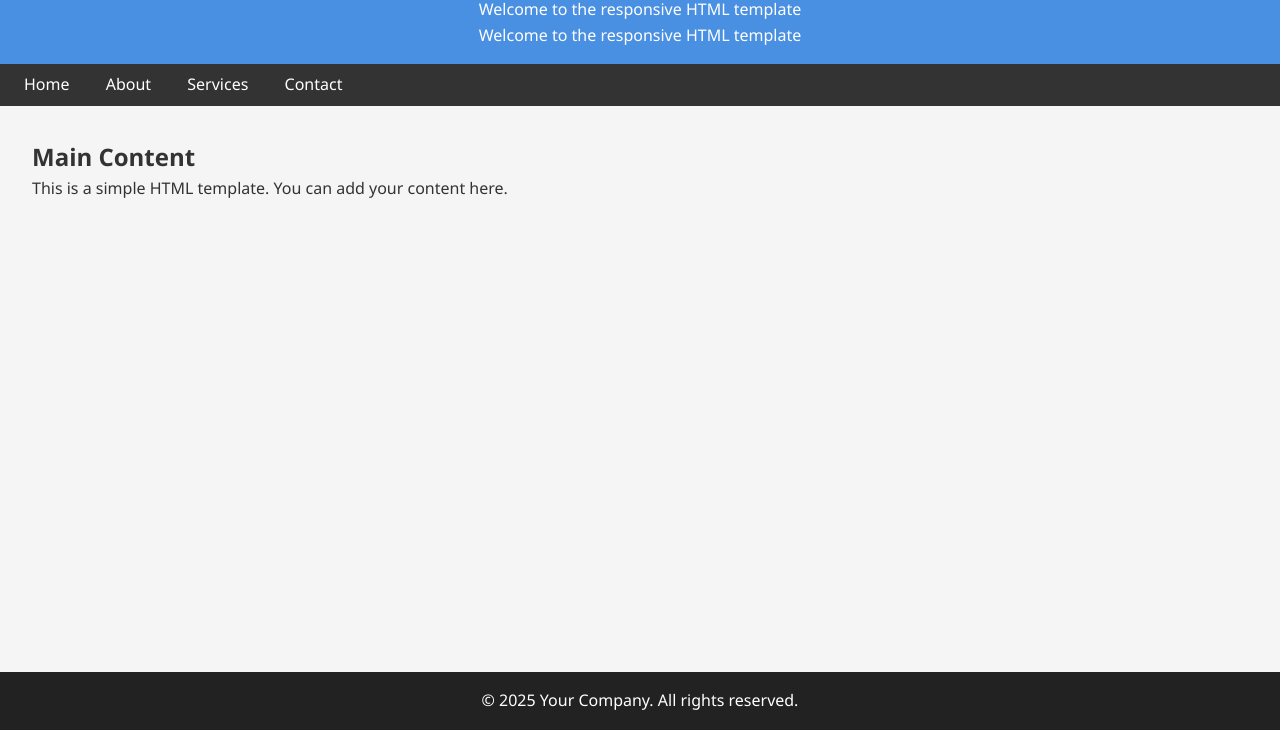
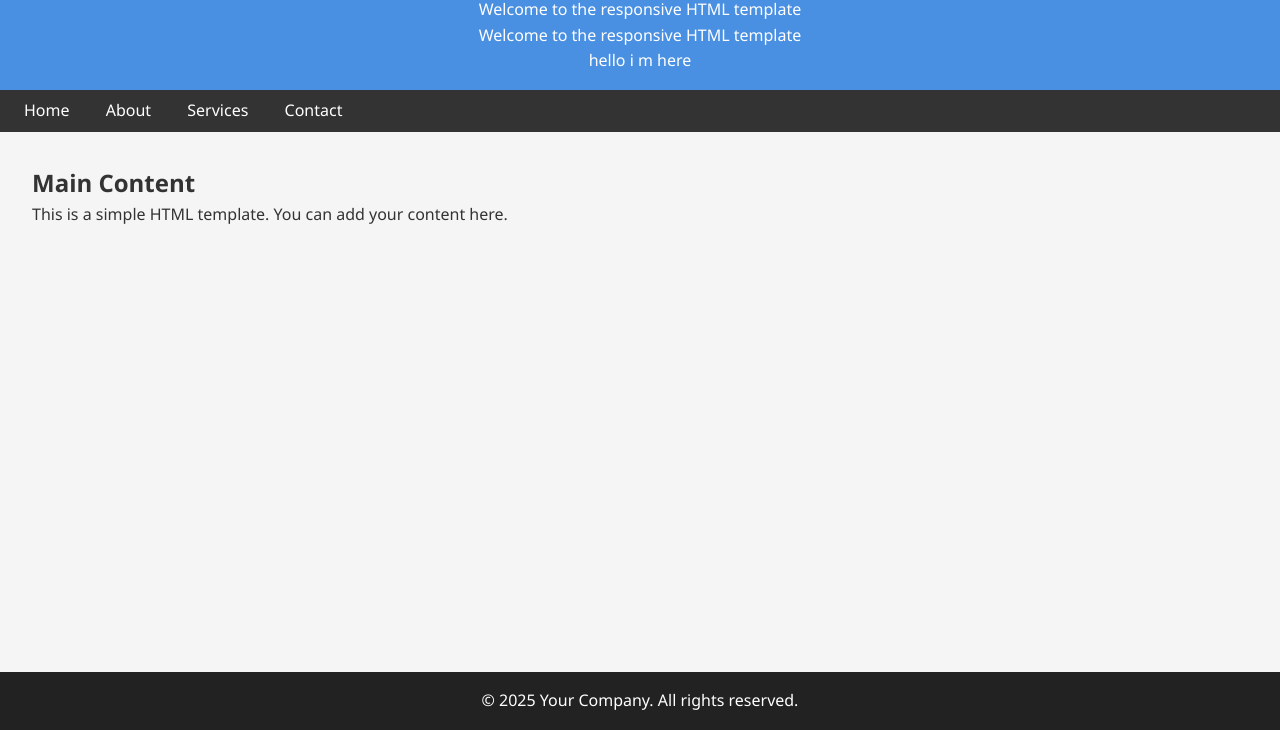
Before and after one commit to tanya-angra/page-deploy, a plain HTML site: page index.html in a window 1280 px wide. Shown: the part 70-800 px from the top of the page. Drawn offline with Linux system fonts and the light colour scheme.

Commit message:
Update index.html

```diff
--- a/index.html
+++ b/index.html
@@ -67,6 +67,7 @@
     <h1>My Website first </h1>
     <p>Welcome to the responsive HTML template</p>
     <p>Welcome to the responsive HTML template</p>
+    <p>hello i m here </p>
   </header>
 
   <nav>
```
